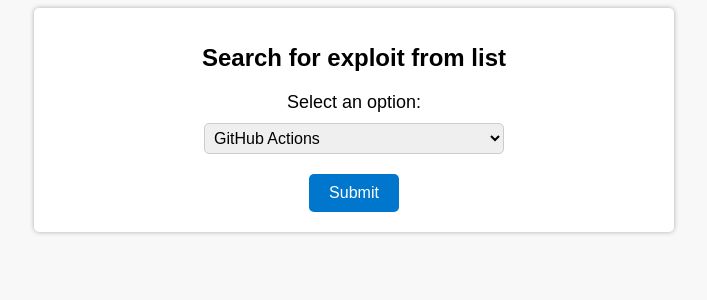
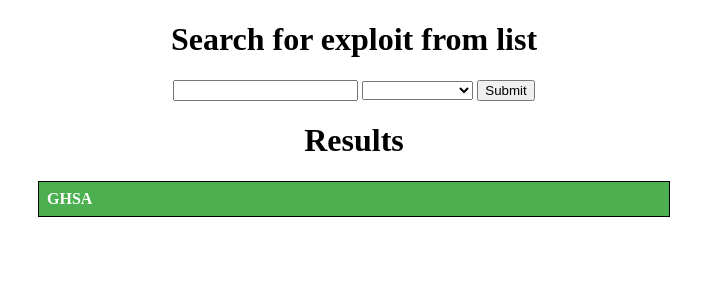
Before and after one commit to bibaf/mongo_search, a Flask app: page / in a window 1280 px wide. Shown: the top 300 px of the page, without its empty margins (286-993 px from the left). Run offline with Flask 2, Linux system fonts and the light colour scheme; lists and menus that the app fills with data are empty.

Commit message:
merge into one ugly template for now

```diff
--- a/template/index.html
+++ b/template/index.html
@@ -1,74 +1,79 @@
 <!DOCTYPE html>
 <html>
+
 <head>
   <meta charset="UTF-8" />
   <meta name="viewport" content="width=device-width, initial-scale=1.0" />
-    <title>CHOOSE YOUR APP</title>
+
+  <title>Search Results</title>
   <style>
-      body {
-        background-color: #f8f8f8;
-        font-family: Arial, sans-serif;
+    table {
+      table-layout: fixed;
     }
 
-      #wrapper {
-        width: 80%;
-        max-width: 600px;
+    /* Define styles for the table */
+    table {
+      border-collapse: collapse;
+      width: 50%;
+      /* Add max-width property */
       margin: 0 auto;
-        padding: 20px;
-        background-color: #fff;
-        box-shadow: 0px 0px 5px rgba(0, 0, 0, 0.3);
-        border-radius: 5px;
+      /* Center the table */
     }
 
-      h1 {
-        font-size: 24px;
-        text-align: center;
-        margin-bottom: 20px;
+    th,
+    td {
+      border: 1px solid black;
+      padding: 8px;
+      text-align: left;
     }
 
-      form {
-        display: flex;
-        flex-direction: column;
-        align-items: center;
+    th {
+      background-color: #4CAF50;
+      color: white;
     }
 
-      label {
-        font-size: 18px;
-        margin-bottom: 10px;
+    /* Define styles for the header and footer */
+    header,
+    footer {
+      background-color: #333;
+      color: white;
+      text-align: center;
+      padding: 10px;
+    }
+    .collapsible {
+      background-color: #eee;
+      color: #444;
+      cursor: pointer;
+      padding: 18px;
+      width: 100%;
+      border: none;
+      text-align: left;
+      outline: none;
+      font-size: 15px;
     }
 
-      select {
-        font-size: 16px;
-        padding: 5px;
-        margin-bottom: 20px;
-        width: 100%;
-        max-width: 300px;
-        border: 1px solid #ccc;
-        border-radius: 5px;
+    /* Add a background color to the button if it is clicked on (add the .active class with JS), and when you move the mouse over it (hover) */
+    .active, .collapsible:hover {
+      background-color: #ccc;
     }
 
-      input[type="submit"] {
-        background-color: #0077cc;
-        color: #fff;
-        font-size: 16px;
-        padding: 10px 20px;
-        border: none;
-        border-radius: 5px;
-        cursor: pointer;
-        transition: background-color 0.2s ease-in-out;
-      }
-
-      input[type="submit"]:hover {
-        background-color: #005fa3;
+    /* Style the collapsible content. Note: hidden by default */
+    .content {
+      padding: 0 18px;
+      display: none;
+      overflow: hidden;
+      background-color: #f1f1f1;
     }
   </style>
 </head>
+
 <body>
-    <div id="wrapper">
+  <center><div id="wrapper">
     <h1>Search for exploit from list</h1>
     <form method="get" action="/">
-        <label for="option">Select an option:</label>
-        <select id="option" name="option">
+      <input type="text" name="summary"/>
+      <select id="option" name="ecosystem">
+        <option></option>
         {% for option in options %}
         <option value="{{ option }}">{{ option }}</option>
         {% endfor %}
@@ -76,5 +81,105 @@
       <input type="submit" value="Submit" />
     </form>
   </div>
+
+  <h1>Results</h1></center>
+  <table id="resultsTable">
+    <thead>
+      <tr>
+        <th>GHSA</th>
+      </tr>
+    </thead>
+    {% for result in results %}
+    <tr>
+      <td>
+            <button type="button" class="collapsible"><code>{{ result.id }}: {{ result.summary }}</code></button>
+            <div class="content">
+              <center>
+                <a class="action" href="?toggle=todo&id={{result._id}}">todo</a> /
+                <a class="action" href="?toggle=done&id={{result._id}}">done</a> /
+                <a href="https://github.com/advisories/{{result.id}}" target="_blank">{{result.id}}</a>
+              </center>
+              <div class="toMD">
+### `{{ result.id }}`: {{ result.summary }}
+- **GHSA:** `{{ result.id }}`
+- **Published:** {{ result.published.split('T')[0] }}
+- **Aliases:** {{ result.aliases }}
+{% if result.todo %}- **`TODO`**
+{% endif %}{% if result.done %}- **`DONE`**{% endif %}
+
+{{ result.details }}
+
+{{result.affected}}
+        </div>
+        <center><a class="action" href="/toggle?toggle=todo&id={{result._id}}">todo</a> / <a class="action" href="?toggle=done&id={{result._id}}">done</a></center>
+      </div>
+      </td>
+    </tr>
+    {% endfor %}
+  </table>
+  <script src="https://code.jquery.com/jquery-3.7.0.min.js" crossorigin="anonymous"></script>
+  <script src="https://cdn.jsdelivr.net/npm/marked/marked.min.js" crossorigin="anonymous"></script>
+  <script>
+    function filterTable() {
+      var input, filter, table, tr, td, i, j, visible;
+      input = document.getElementById("search");
+      filter = input.value.toUpperCase();
+      table = document.getElementById("resultsTable");
+      tr = table.getElementsByTagName("tr");
+      for (i = 1; i < tr.length; i++) {
+        visible = false;
+        td = tr[i].getElementsByTagName("td");
+        for (j = 0; j < td.length; j++) {
+          if (td[j].textContent.toUpperCase().indexOf(filter) > -1) {
+            visible = true;
+            break;
+          }
+        }
+        if (visible) {
+          tr[i].style.display = "";
+        } else {
+          tr[i].style.display = "none";
+        }
+      }
+    }
+  </script>
+  <script>
+
+    $(document).ready(function () {
+      var coll = document.getElementsByClassName("collapsible");
+      var i;
+
+      for (i = 0; i < coll.length; i++) {
+        coll[i].addEventListener("click", function() {
+          this.classList.toggle("active");
+          var content = this.nextElementSibling;
+          if (content.style.display === "block") {
+            content.style.display = "none";
+          } else {
+            content.style.display = "block";
+          }
+        });
+      }
+      $(".action").on('click', function (e) {
+        e.preventDefault();
+        let url = $(this).attr('href');
+        $.post(url,
+          { },
+          function (data, status) {
+            //console.log(data);
+            location.reload();
+          });
+
+        return false
+      });
+
+      $(".toMD").each(function (index) {
+        markdownDoc = $(this).text();
+        console.log(markdownDoc)
+        $(this).html(marked.parse(markdownDoc, { mangle: false, gfm: true, headerIds: false, headerPrefix: false }))
+      });
+    });
+  </script>
 </body>
+
 </html>
```
Also changed, not shown: template/search.html (deleted, +0 -134 lines). Lines whose indentation alone changed are shown as unchanged.
